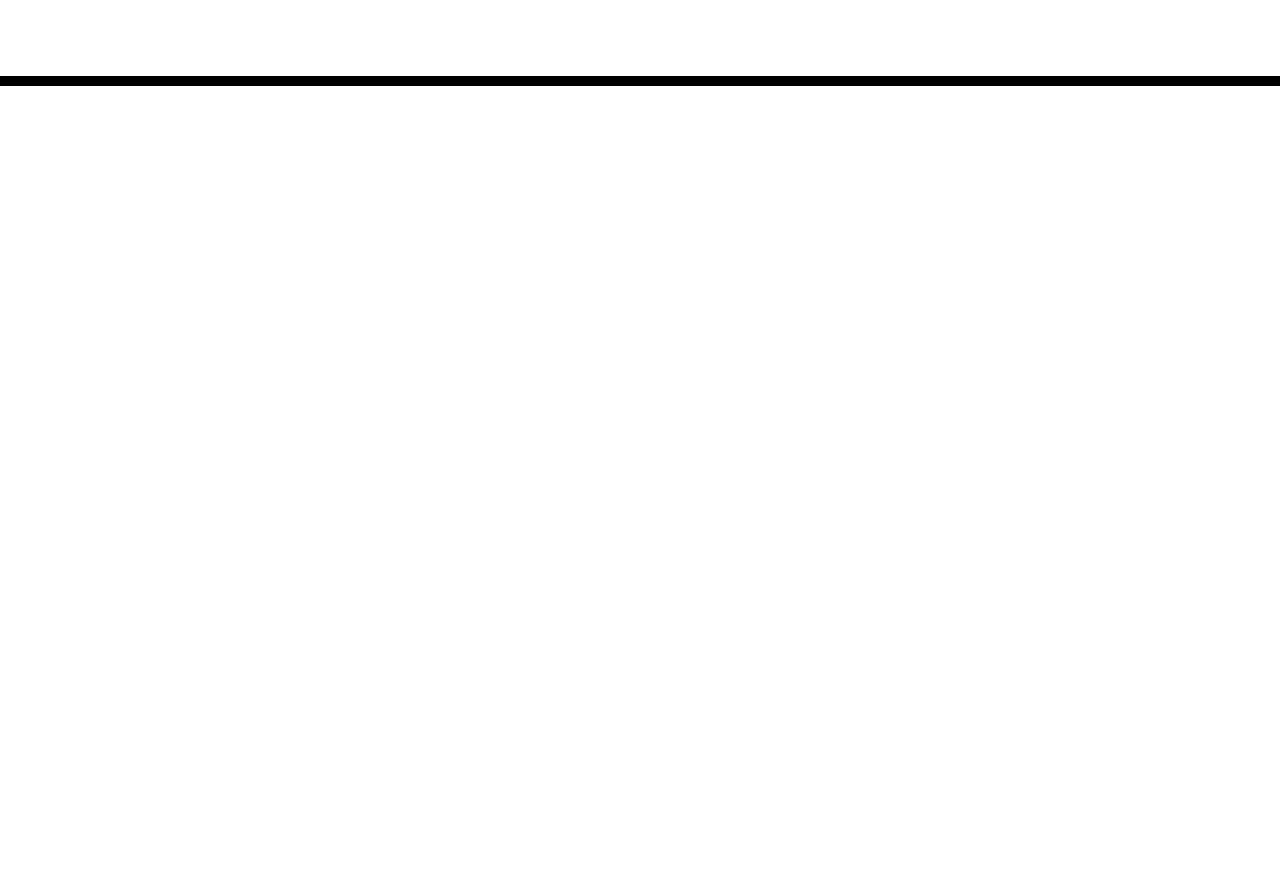
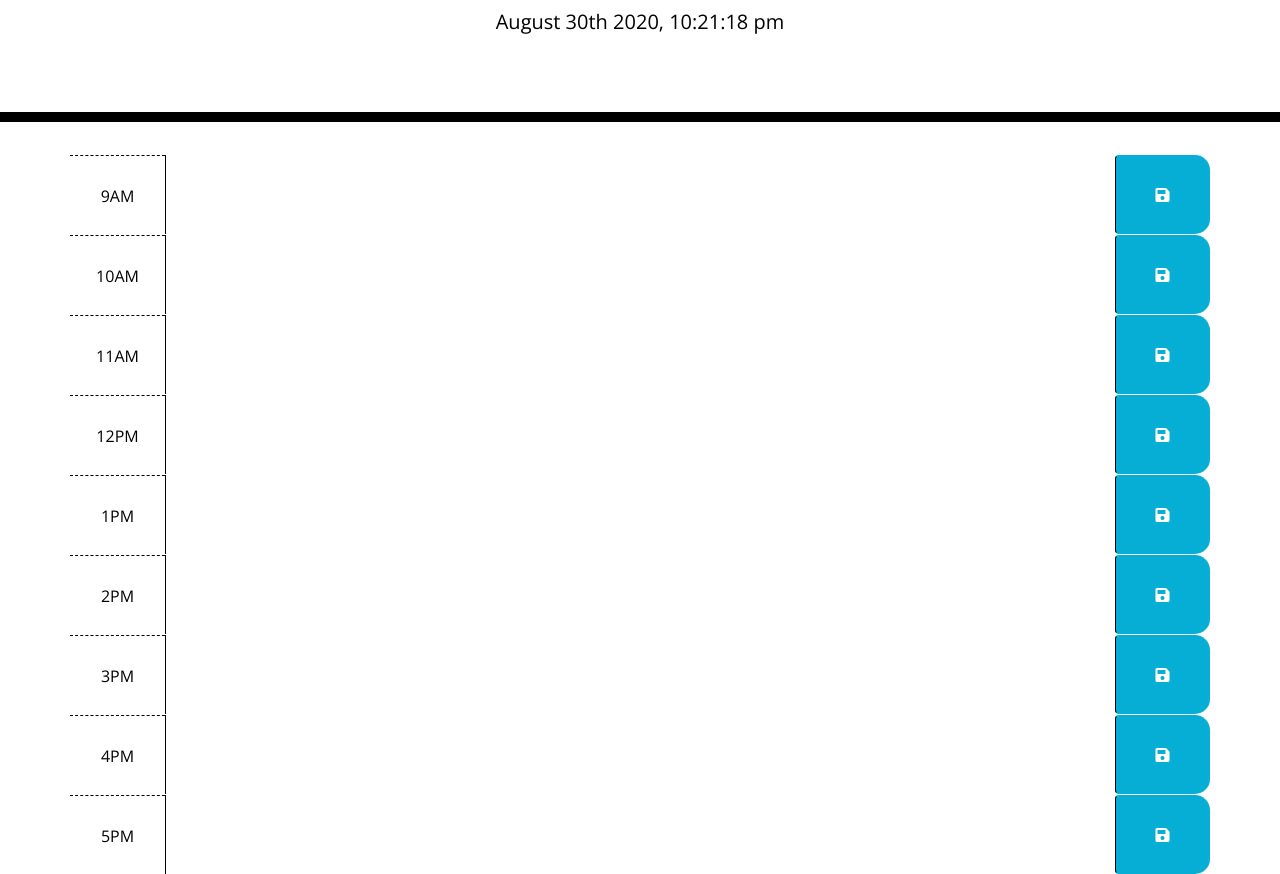
Before and after one commit to jacquelime/workschedulerpartdeux, a plain HTML site: page index.html in a window 1280 px wide. Shown: the part 182-1056 px from the top of the page. Before the commit the page ends 800 px from the top, so only its background shows below. Drawn offline with nearby package versions, Linux system fonts and the light colour scheme; files that its build step writes are made by us from their sources.

Commit message:
Added HTML with pre-given classes to create the webpage layout to match the mock up

```diff
--- a/assets/script.js
+++ b/assets/script.js
@@ -0,0 +1,3 @@
+// Establish date and time
+var today = moment();
+$("#currentDay").text(today.format("MMMM Do YYYY, h:mm:ss a"));
--- a/assets/style.css
+++ b/assets/style.css
@@ -14,7 +14,7 @@ body {
 }
 
 .jumbotron {
-    text-align: right;
+  text-align: center;
   background-color: transparent;
   color: black;
   border-radius: 0;
--- a/index.html
+++ b/index.html
@@ -18,7 +18,7 @@
       href="https://fonts.googleapis.com/css?family=Open+Sans&display=swap"
       rel="stylesheet"
     />
-    <link rel="stylesheet" href="style.css" />
+    <link rel="stylesheet" href="./assets/style.css" />
     <title>Work Day Scheduler</title>
   </head>
 
@@ -28,12 +28,84 @@
       <p class="lead">A simple calendar app for scheduling your work day</p>
       <p id="currentDay" class="lead"></p>
     </header>
-    <div class="container">
-        <div id="hour1" class="time-block row"></div>
-      <!-- Timeblocks go here -->
-    </div>
+<div class="container">
+      <div id="hour1" class="row time-block">
+        <div class="col-md-1 hour">
+          9AM
+        </div>
+        <textarea class="col-md-10 description">
+        </textarea>
+        <button class="btn saveBtn col-md-1"><i class="fas fa-save"></i></i></button>
+      </div>
+      <div id="hour2" class="row time-block">
+        <div class="col-md-1 hour">
+          10AM
+        </div>
+        <textarea class="col-md-10 description">
+        </textarea>
+        <button class="btn saveBtn col-md-1"><i class="fas fa-save"></i></i></button>
+      </div>
+      <div id="hour3" class="row time-block">
+        <div class="col-md-1 hour">
+          11AM
+        </div>
+          <textarea class="col-md-10 description">
+          </textarea>
+          <button class="btn saveBtn col-md-1"><i class="fas fa-save"></i></i></button>
+      </div>
+      <div id="hour4" class="row time-block">
+        <div class="col-md-1 hour">
+          12PM
+      </div>
+        <textarea class="col-md-10 description">
+        </textarea>
+          <button class="btn saveBtn col-md-1"><i class="fas fa-save"></i></i></button>
+      </div>
+      <div id="hour5" class="row time-block">
+        <div class="col-md-1 hour">
+          1PM
+      </div>
+        <textarea class="col-md-10 description">
+        </textarea>
+          <button class="btn saveBtn col-md-1"><i class="fas fa-save"></i></i></button>
+      </div>
+      <div id="hour6" class="row time-block">
+        <div class="col-md-1 hour">
+          2PM
+      </div>
+        <textarea class="col-md-10 description">
+        </textarea>
+          <button class="btn saveBtn col-md-1"><i class="fas fa-save"></i></i></button>
+      </div>
+      <div id="hour7" class="row time-block">
+        <div class="col-md-1 hour">
+          3PM
+      </div>
+        <textarea class="col-md-10 description">
+        </textarea>
+          <button class="btn saveBtn col-md-1"><i class="fas fa-save"></i></i></button>
+      </div>
+      <div id="hour8" class="row time-block">
+        <div class="col-md-1 hour">
+          4PM
+      </div>
+        <textarea class="col-md-10 description">
+        </textarea>
+          <button class="btn saveBtn col-md-1"><i class="fas fa-save"></i></i></button>
+      </div>
+      <div id="hour9" class="row time-block">
+        <div class="col-md-1 hour">
+          5PM
+      </div>
+        <textarea class="col-md-10 description">
+        </textarea>
+          <button class="btn saveBtn col-md-1"><i class="fas fa-save"></i></i></button>
+      </div>
+  </div>
 
     <script src="https://code.jquery.com/jquery-3.4.1.min.js"></script>
+
     <script src="https://cdnjs.cloudflare.com/ajax/libs/moment.js/2.24.0/moment.min.js"></script>
+    <script src="assets/script.js"></script>
   </body>
 </html>
```
Also changed, not shown: images/Screen Shot 2020-08-30 at 3.41.16 PM.png (added), 1 other file. Lines whose indentation alone changed are shown as unchanged.
